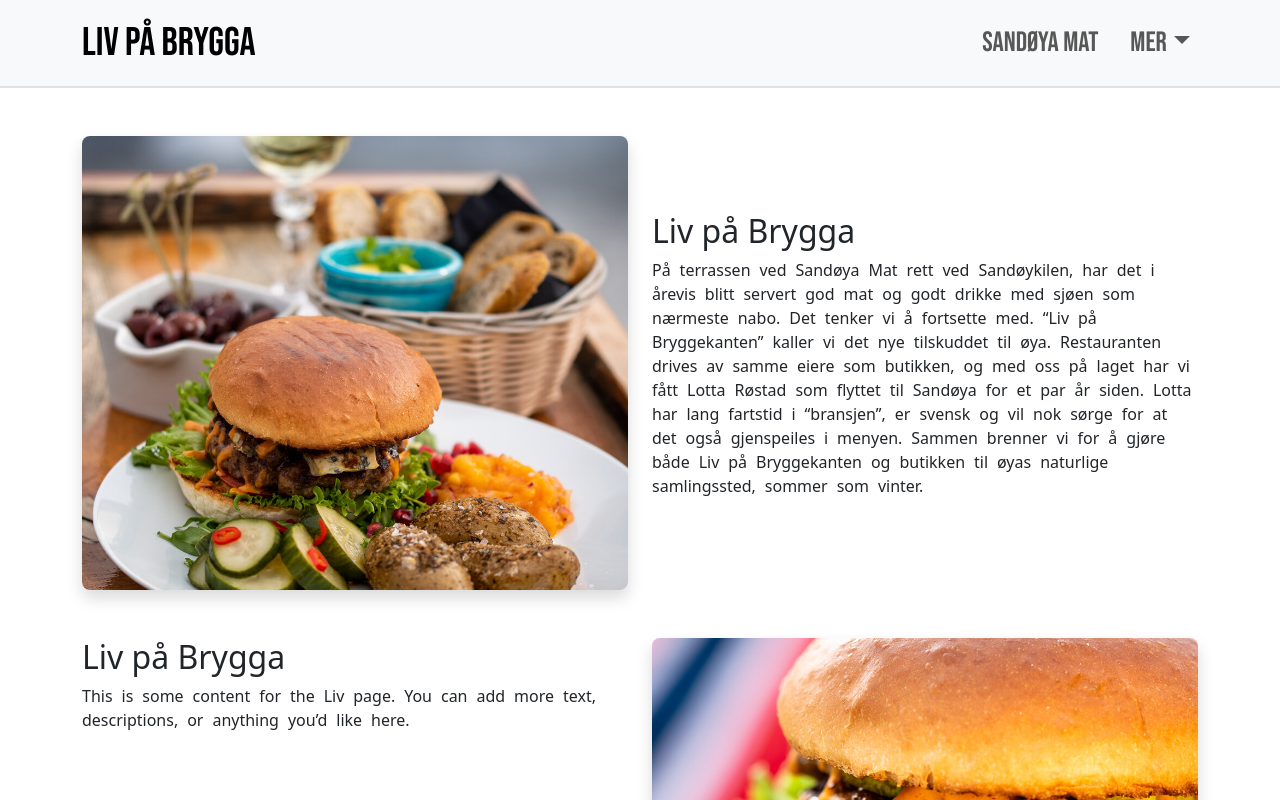
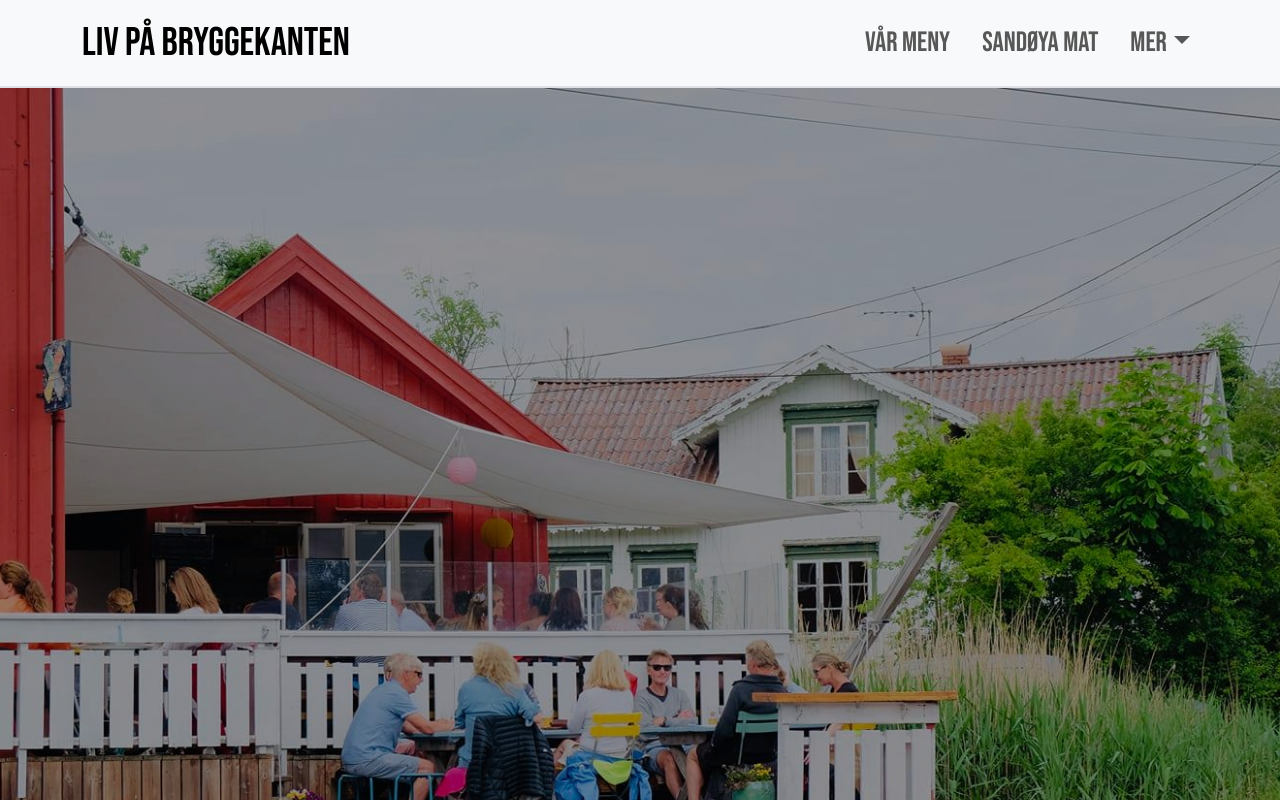
Before and after one commit to CPBrandal/sandoya-mat, a React (Create React App) app: page /liv in a window 1280 px wide. Shown: the top 800 px of the page. Built offline with nearby package versions, Linux system fonts and the light colour scheme.

Commit message:
added photos for main page LPBK

```diff
--- a/src/Liv.js
+++ b/src/Liv.js
@@ -24,13 +24,16 @@ export function Liv() {
           className="bg-body-tertiary border-bottom border-2 border-body-secondary"
         >
           <Container>
-            <Navbar.Brand className="fs-1" as={Link} to="/">
-              Liv på Brygga
+            <Navbar.Brand className="fs-1" as={Link} to="/liv">
+              Liv på Bryggekanten
             </Navbar.Brand>
 
             <Navbar.Toggle aria-controls="basic-navbar-nav" />
             <Navbar.Collapse id="basic-navbar-nav">
               <Nav className="ms-auto gap-3">
+                <Nav.Link className="fs-3" as={Link} to="/">
+                  Vår meny
+                </Nav.Link>
                 <Nav.Link className="fs-3" as={Link} to="/">
                   Sandøya Mat
                 </Nav.Link>
@@ -54,6 +57,13 @@ export function Liv() {
           </Container>
         </Navbar>
       </div>
+
+      <div className='hero-section'>
+        <div className='hero-content'>
+        </div>
+      </div>
+
+      <div className='content-section'>
         <Container className="my-5">
           <Row className="align-items-center" style={{ minHeight: '400px' }}>
             <Col xs={12} md={6}>
@@ -99,5 +109,8 @@ export function Liv() {
           </Row>
         </Container>
       </div>
+
+
+    </div>
   );
 }
--- a/src/styles/Liv.css
+++ b/src/styles/Liv.css
@@ -3,8 +3,42 @@
 
 .liv-nav {
     font-family: 'Bebas Neue', sans-serif;
+    z-index: 1;
 }
 
+.hero-section {
+    background-image: url('/src/res/brygge_bilde.jpg');
+    background-size: cover;
+    background-position: center;
+    height: 100vh;
+    display: flex;
+    align-items: center; /* Vertically center content */
+    justify-content: center; /* Horizontally center content */
+
+}
+
+.hero-content {
+    text-shadow: 2px 2px 4px rgba(0, 0, 0, 0.8); /* Add text shadow for readability */
+    z-index: 2; /* Ensure content appears above the background */
+  }
+
+
+.hero-section::before {
+    content: '';
+    position: relative;
+    top: 0;
+    left: 0;
+    width: 100%;
+    height: 100%;
+    background: rgba(0, 0, 0, 0.4); /* Optional: Add a dark overlay for better text visibility */
+    z-index: 1;
+  }
+
+
+.content-section {
+    padding: 2rem;
+    text-align: center;
+  }
 
 img{
     border-radius: 8px;
```
Lines whose indentation alone changed are shown as unchanged.
